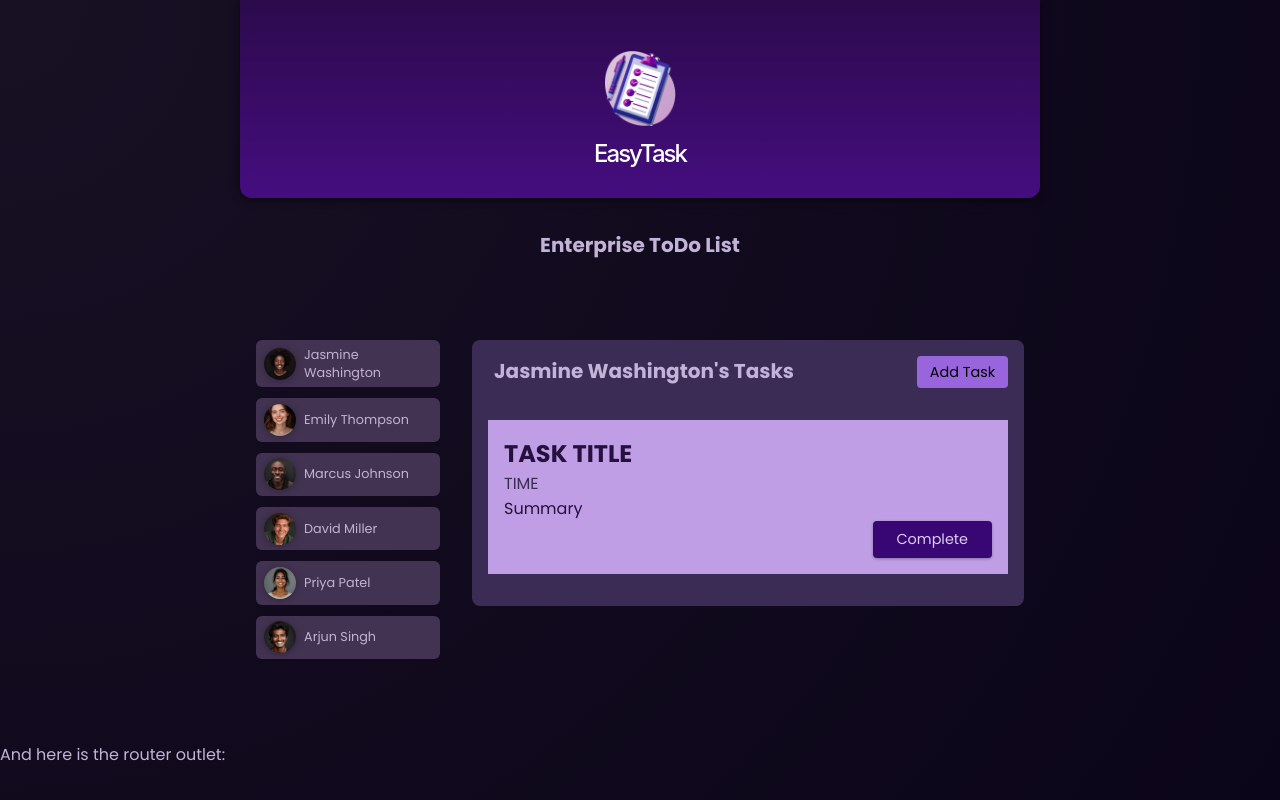
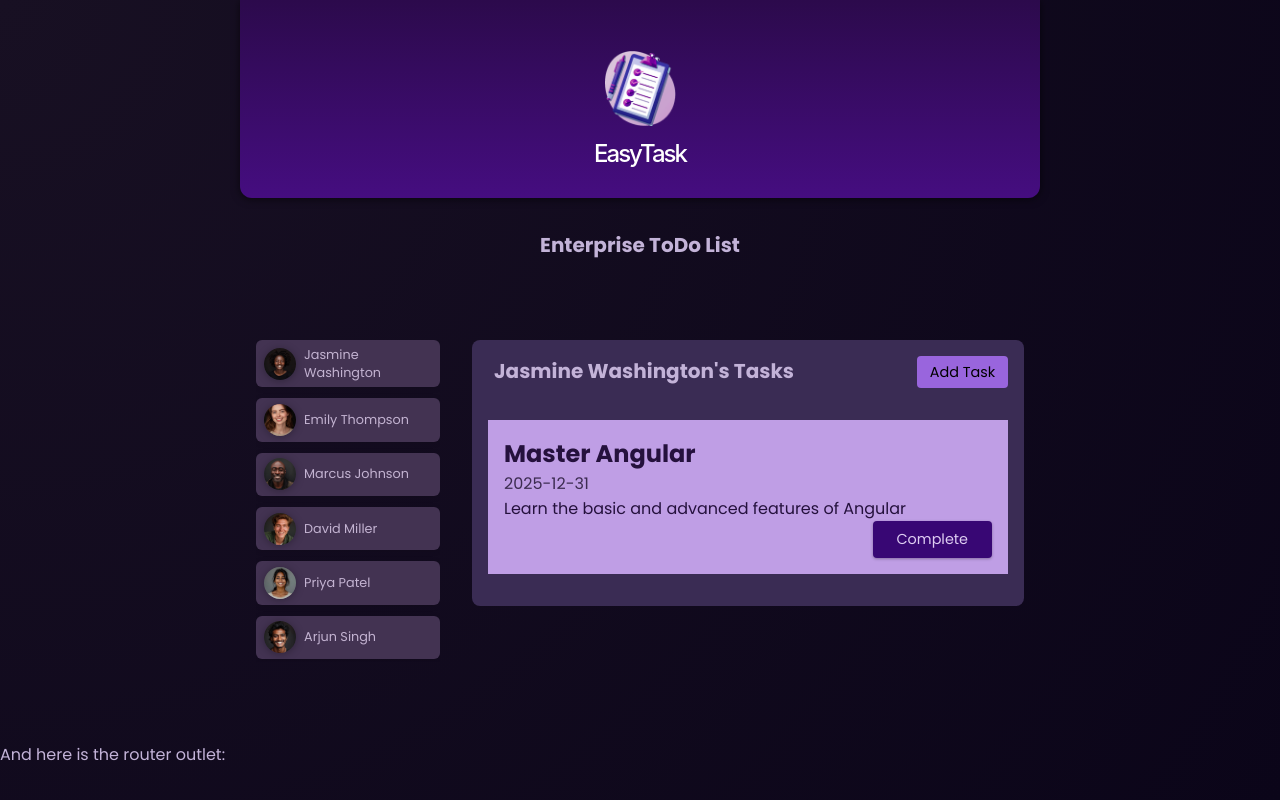
Before and after one commit to dzooli/angular-todo, an Angular app: page / in a window 1280 px wide. Both pictures are taken after a click on the button "Jasmine Washington". Built offline with nearby package versions, Linux system fonts and the light colour scheme.

Commit message:
refactor task component to use input binding and display task details

```diff
--- a/src/app/components/tasks/task/task.component.html
+++ b/src/app/components/tasks/task/task.component.html
@@ -1,7 +1,7 @@
 <article>
-  <h2>TASK TITLE</h2>
-  <time>TIME</time>
-  <p>Summary</p>
+  <h2>{{ task.title }}</h2>
+  <time>{{ task.dueDate }}</time>
+  <p>{{ task.summary }}</p>
   <p class="actions">
     <button type="button">Complete</button>
   </p>
--- a/src/app/components/tasks/task/task.component.ts
+++ b/src/app/components/tasks/task/task.component.ts
@@ -1,4 +1,5 @@
 import { Component, Input } from '@angular/core';
+import { Task } from '../../../models/task.interface';
 
 @Component({
   selector: 'app-task',
@@ -6,4 +7,6 @@ import { Component, Input } from '@angular/core';
   templateUrl: './task.component.html',
   styleUrl: './task.component.css',
 })
-export class TaskComponent {}
+export class TaskComponent {
+  @Input({ required: true }) task!: Task;
+}
--- a/src/app/components/tasks/tasks.component.html
+++ b/src/app/components/tasks/tasks.component.html
@@ -8,7 +8,7 @@
   <ul>
     @for (task of selecteUserTasks; track task.id) {
     <li>
-      <app-task />
+      <app-task [task]="task" />
     </li>
     }
   </ul>
```
Also changed, not shown: src/app/models/task.interface.ts (added, +8 -0 lines).
